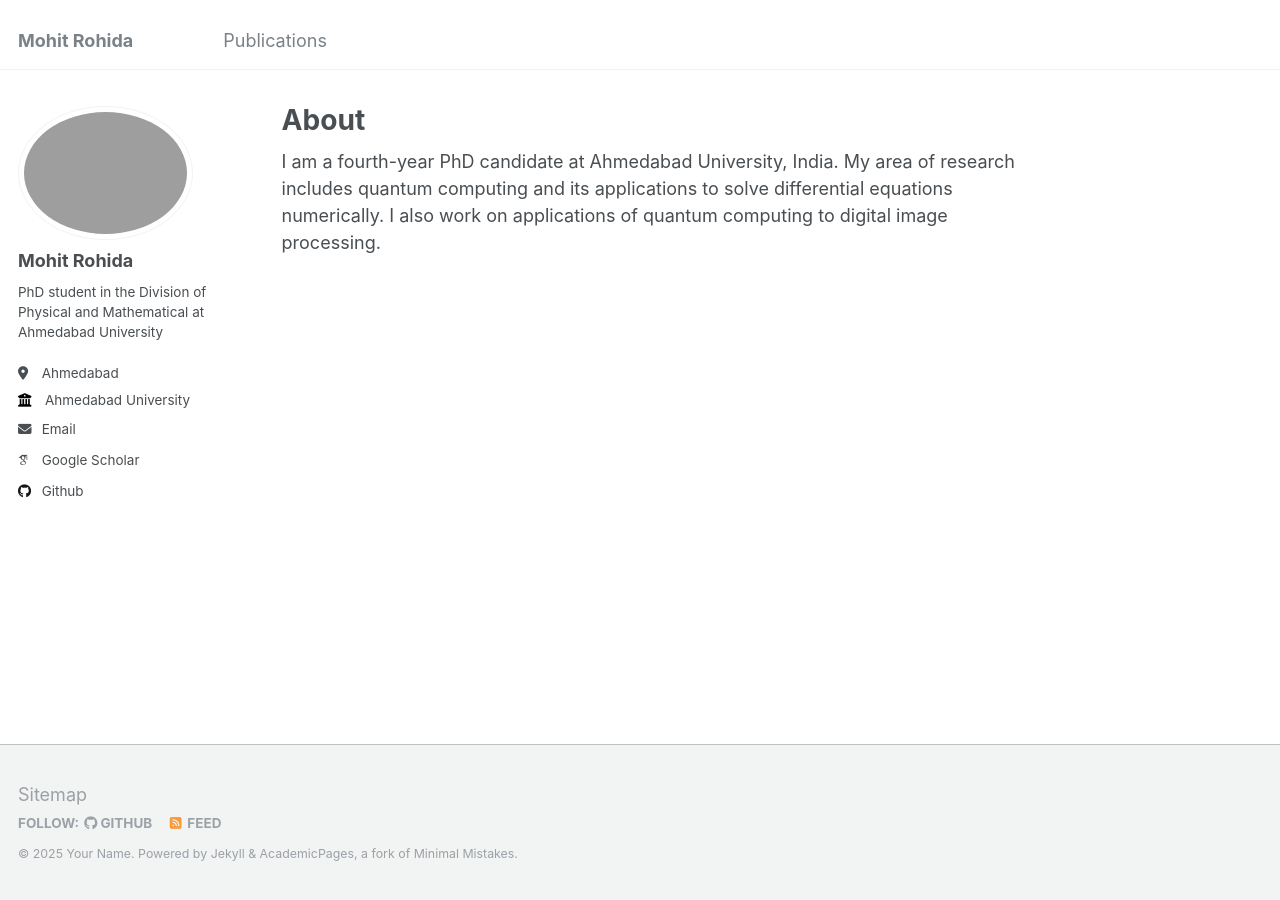
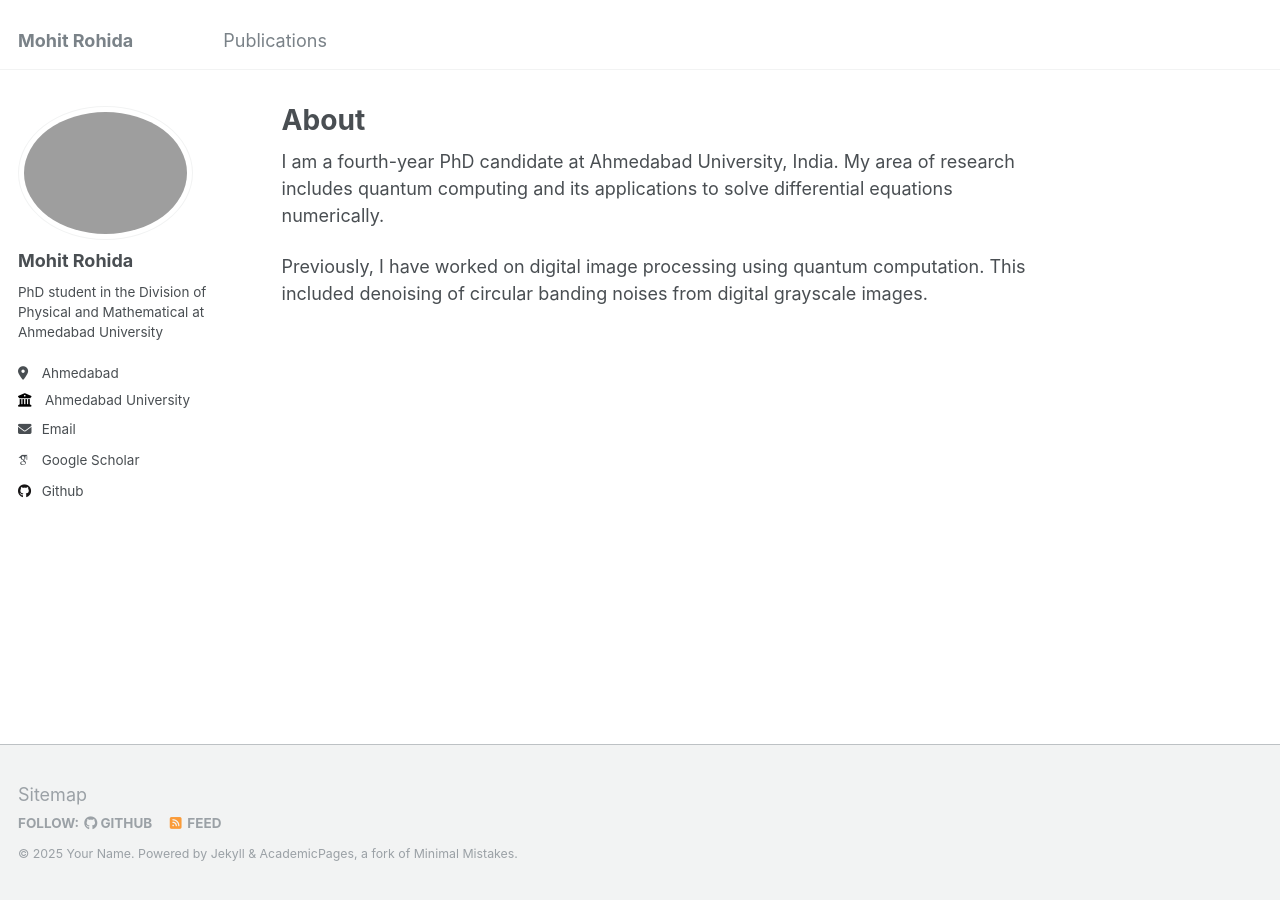
Before and after one commit to MRohida/Mohit-Rohida, a Jekyll site: the page built from _pages/about.md, in a window 1280 px wide. Built offline with Jekyll 4.4.1, drawn with Linux system fonts in a browser that asks for light colours; some web fonts are replaced.

Commit message:
Update about.md

```diff
--- a/_pages/about.md
+++ b/_pages/about.md
@@ -7,4 +7,6 @@ redirect_from:
   - /about.html
 ---
 
-I am a fourth-year PhD candidate at Ahmedabad University, India. My area of research includes quantum computing and its applications to solve differential equations numerically. I also work on applications of quantum computing to digital image processing.
+I am a fourth-year PhD candidate at Ahmedabad University, India. My area of research includes quantum computing and its applications to solve differential equations numerically.
+
+Previously, I have worked on digital image processing using quantum computation. This included denoising of circular banding noises from digital grayscale images.
```
